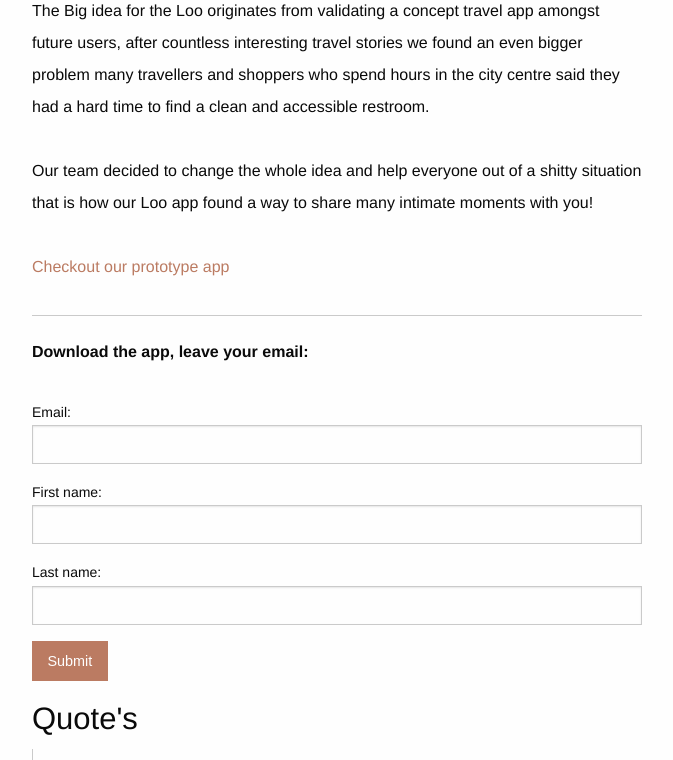
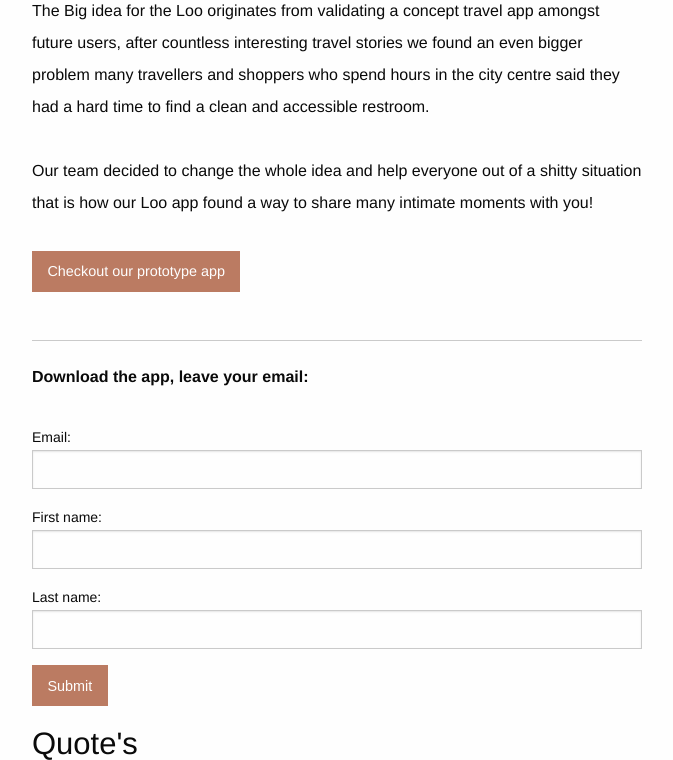
Before and after one commit to roadmanict/startupweekenddjango, a Django app: page / in a window 1280 px wide. Shown: the part 1206-1966 px from the top of the page, without its empty margins (303-976 px from the left). Run offline with Django 3.2, Linux system fonts and the light colour scheme; style sheets or scripts are compiled from the project's sources; some libraries are stand-ins or nearby versions.

Commit message:
convert prototype link to button

```diff
--- a/interests/templates/interest.html
+++ b/interests/templates/interest.html
@@ -30,7 +30,7 @@
             <p>Our team decided to change the whole idea and help everyone out of a shitty situation that is how our Loo
                 app found a way to share many intimate moments with you!</p>
 
-            <p><a href="https://xd.adobe.com/view/3fc9fc26-a6a5-45e9-8f94-4f7c5e4fa692/">Checkout our prototype app</a></p>
+            <p><a class="button" href="https://xd.adobe.com/view/3fc9fc26-a6a5-45e9-8f94-4f7c5e4fa692/">Checkout our prototype app</a></p>
 
             <hr/>
 
```
